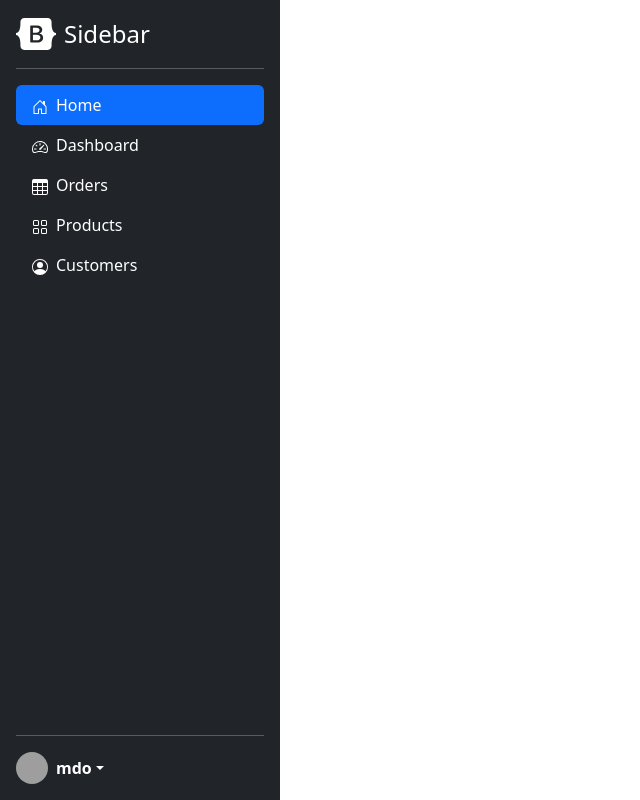
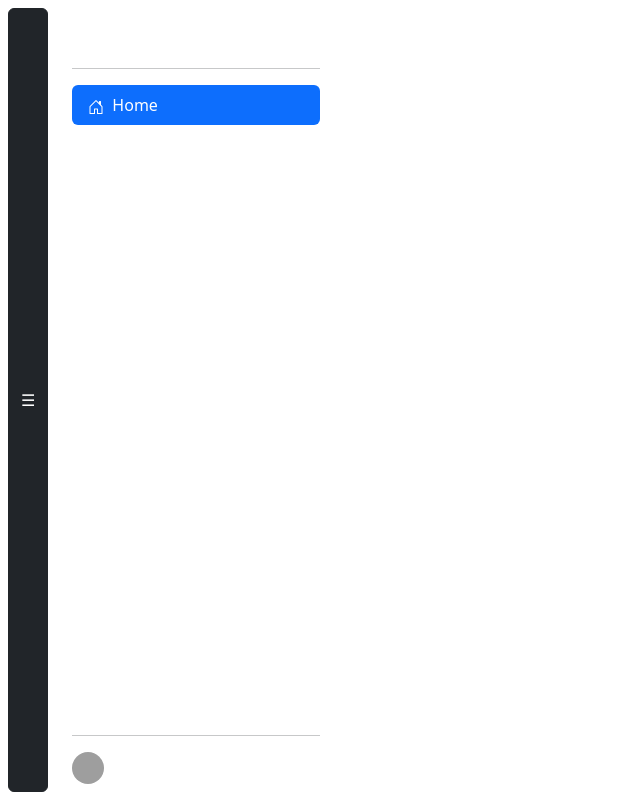
Before and after one commit to naranjolautaro943-beep/proyecto_programacion, a React (Vite) app: page / in a window 1280 px wide. Shown: the top 800 px of the page, without its empty margins (0-640 px from the left). Built offline with nearby package versions, Linux system fonts and the light colour scheme; grey boxes are pictures that could not be loaded.

Commit message:
hice otro cambio en css

```diff
--- /dev/null
+++ b/src/Components/Cards/Sidebar/Sidebar.css
@@ -0,0 +1,3 @@
+.sidebar{
+    background-color: white;
+}
--- a/src/Components/Cards/Sidebar/Sidebar.jsx
+++ b/src/Components/Cards/Sidebar/Sidebar.jsx
@@ -1,8 +1,18 @@
-import React from 'react'
+import React, { useState } from 'react'
 
 export default function Sidebar() {
+  const [abierto, setAbierto] = useState(true);
     return (
-        <div className="d-flex flex-column flex-shrink-0 p-3 text-bg-dark" style={{ width: 280, height: "100vh" }}>
+      <div className="d-flex">
+      <button
+        className="btn btn-dark m-2"
+        onClick={() => setAbierto(!abierto)}
+      >
+        ☰
+      </button>
+
+      {abierto && (
+        <div className="d-flex flex-column flex-shrink-0 p-3 sidebar" style={{ width: 280, height: "100vh" }}>
           <a href="/" className="d-flex align-items-center mb-3 mb-md-0 me-md-auto text-white text-decoration-none">
             <svg className="bi pe-none me-2" width="40" height="32" viewBox="0 0 118 94" fill="currentColor" aria-hidden="true">
               <path fillRule="evenodd" clipRule="evenodd" d="M24.509 0c-6.733 0-11.715 5.893-11.492 12.284.214 6.14-.064 14.092-2.066 20.577C8.943 39.365 5.547 43.485 0 44.014v5.972c5.547.529 8.943 4.649 10.951 11.153 2.002 6.485 2.28 14.437 2.066 20.577C12.794 88.106 17.776 94 24.51 94H93.5c6.733 0 11.714-5.893 11.491-12.284-.214-6.14.064-14.092 2.066-20.577 2.009-6.504 5.396-10.624 10.943-11.153v-5.972c-5.547-.529-8.934-4.649-10.943-11.153-2.002-6.484-2.28-14.437-2.066-20.577C105.214 5.894 100.233 0 93.5 0H24.508zM80 57.863C80 66.663 73.436 72 62.543 72H44a2 2 0 01-2-2V24a2 2 0 012-2h18.437c9.083 0 15.044 4.92 15.044 12.474 0 5.302-4.01 10.049-9.119 10.88v.277C75.317 46.394 80 51.21 80 57.863zM60.521 28.34H49.948v14.934h8.905c6.884 0 10.68-2.772 10.68-7.727 0-4.643-3.264-7.207-9.012-7.207zM49.948 49.2v16.458H60.91c7.167 0 10.964-2.876 10.964-8.281 0-5.406-3.903-8.178-11.425-8.178H49.948z" />
@@ -69,5 +79,10 @@ export default function Sidebar() {
             </ul>
           </div>
         </div>
+      )}
+
+    </div>
+
+
     )
 }
```
Lines whose indentation alone changed are shown as unchanged.
